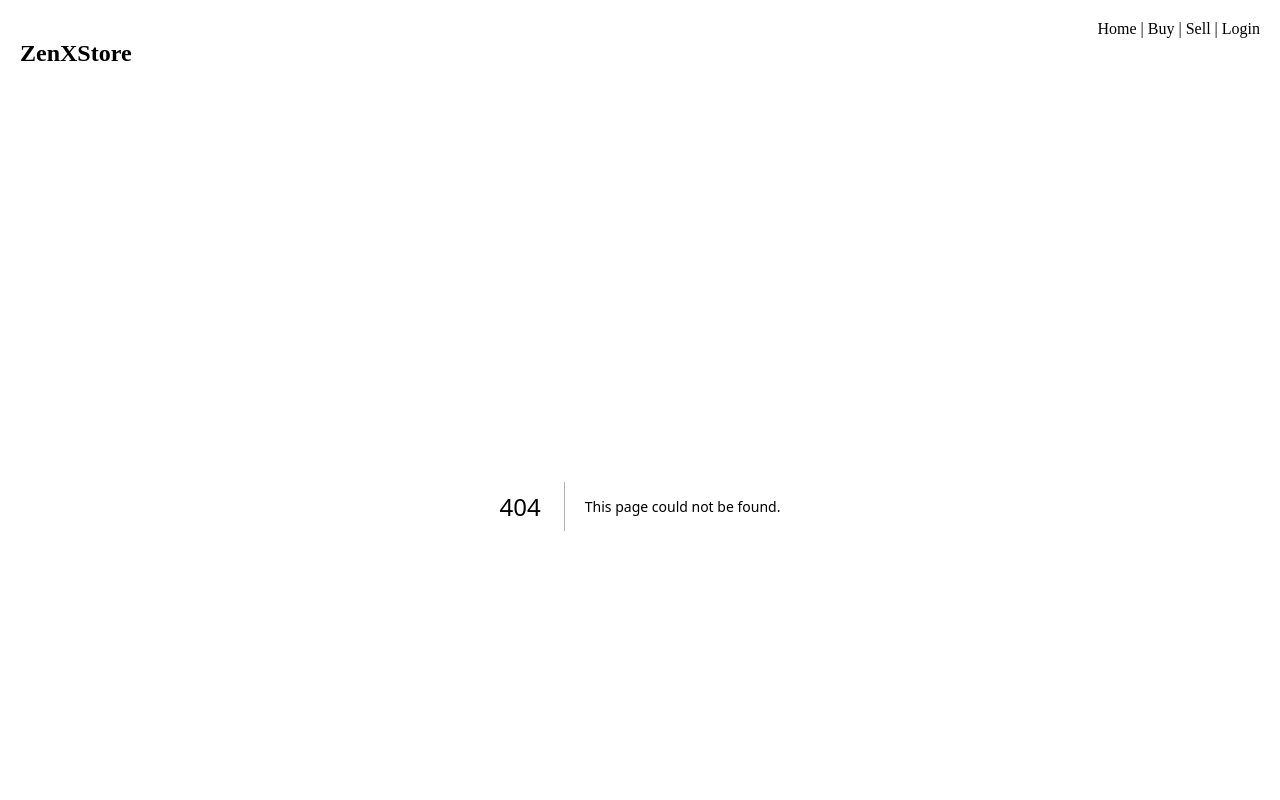
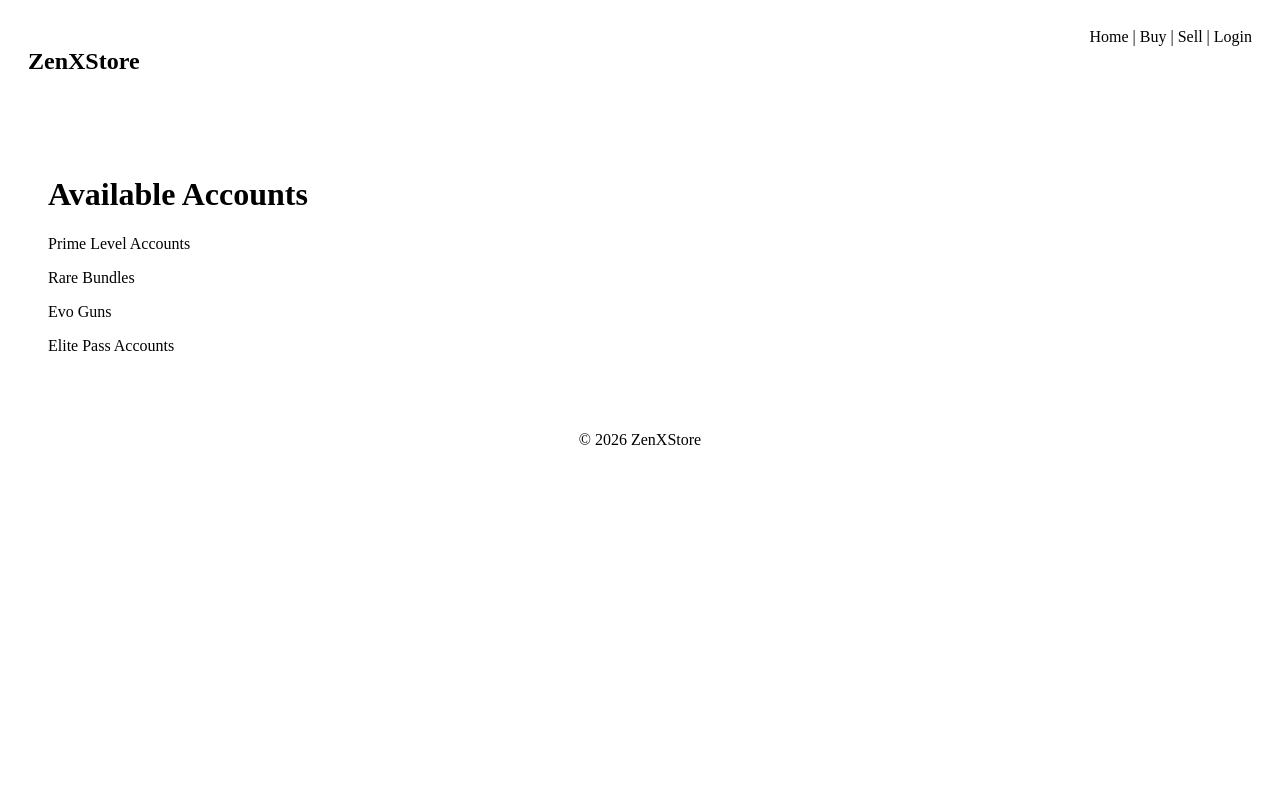
Before and after one commit to sgaeric6/ZenXstore, a Next.js app in the folder client/: page /listings in a window 1280 px wide. Before the commit this address had no page. Shown: the top 800 px of the page. Built offline with nearby package versions, Linux system fonts and the light colour scheme.

Commit message:
Create page.tsx

```diff
--- /dev/null
+++ b/client/app/listings/page.tsx
@@ -0,0 +1,21 @@
+export default function Listings() {
+
+  return (
+
+    <main style={{ padding: 40 }}>
+
+      <h1>Available Accounts</h1>
+
+      <p>Prime Level Accounts</p>
+
+      <p>Rare Bundles</p>
+
+      <p>Evo Guns</p>
+
+      <p>Elite Pass Accounts</p>
+
+    </main>
+
+  );
+
+}
```
